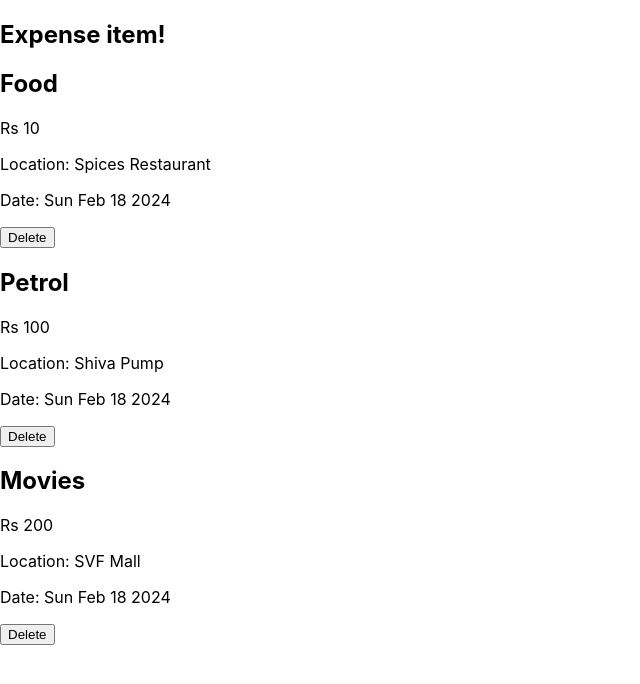
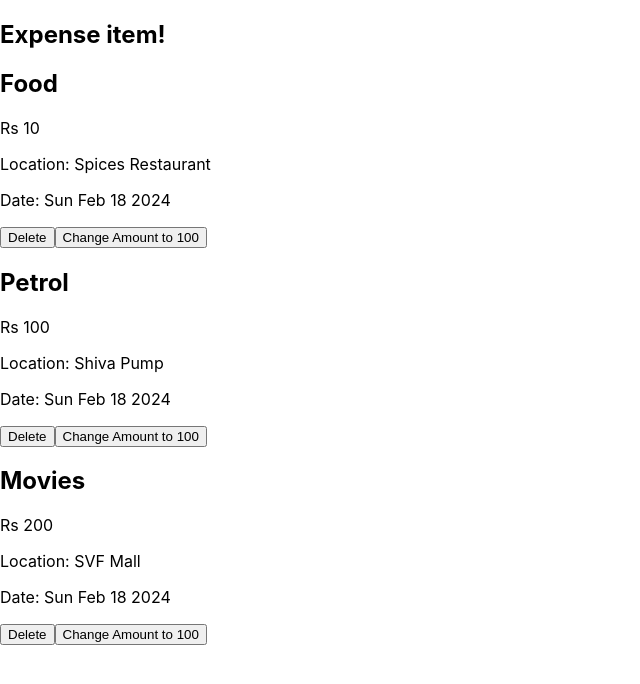
Before and after one commit to ravi55662580/react, a React (Create React App) app: page / in a window 1280 px wide. Shown: the top 684 px of the page, without its empty margins (0-640 px from the left). Built offline with nearby package versions, Linux system fonts and the light colour scheme.

Commit message:
Update amount

```diff
--- a/src/components/ExpenseItem.js
+++ b/src/components/ExpenseItem.js
@@ -15,6 +15,11 @@ const ExpenseItem = () => {
       updatedExpenses.splice(index, 1);
       setExpenses(updatedExpenses);
     };
+    const handleAmountExpense = (index) => {
+      const updatedExpenses = [...expenses];
+      updatedExpenses[index].amount = 100;
+      setExpenses(updatedExpenses);
+    };
 
     return (
       <div className='expense-item'>
@@ -28,6 +33,8 @@ const ExpenseItem = () => {
               date={expense.date}
             />
             <button onClick={() => handleDeleteExpense(index)}>Delete</button>
+            <button onClick={() => handleAmountExpense(index)}>Change Amount to 100</button>
+
           </div>
         ))}
       </div>
```
